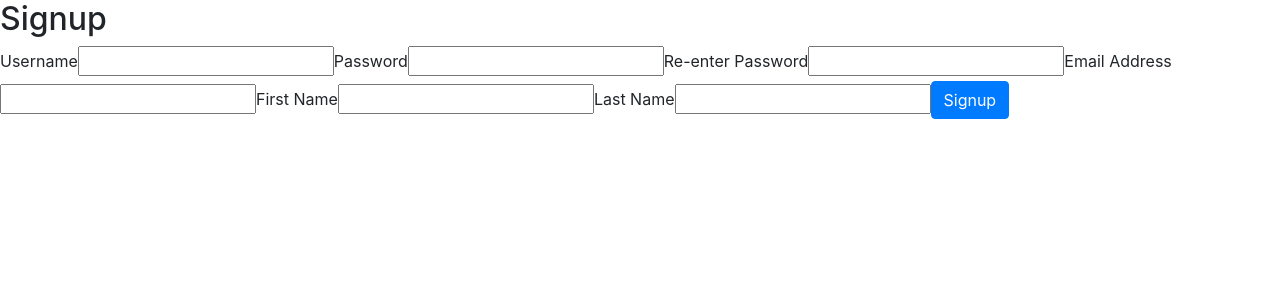
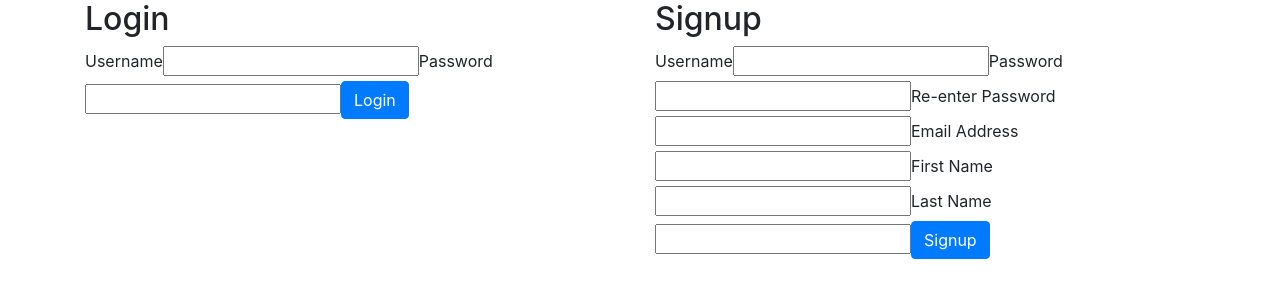
Before and after one commit to cenatividad/Project2-FrontEnd, an Angular app: page / in a window 1280 px wide. Shown: the top 300 px of the page. Built offline with nearby package versions, Linux system fonts and the light colour scheme.

Commit message:
Created wrapper component for login/signup
Created a wrapper component: SignupLoginComponent that holds both login and signup components.

Used bootstrap grid to display them.

```diff
--- a/src/app/app.module.ts
+++ b/src/app/app.module.ts
@@ -11,13 +11,15 @@ import { LoginService } from './services/login.service';
 import { SignupService } from './services/signup.service';
 import { SessionService } from './services/sessions.service';
 import { FormsModule } from '@angular/forms';
+import { SignupLoginComponent } from './components/signup-login/signup-login.component';
 
 @NgModule({
   declarations: [
     AppComponent,
     LoginComponent,
     MainComponent,
-    SignupComponent
+    SignupComponent,
+    SignupLoginComponent
   ],
   imports: [
     BrowserModule,
--- /dev/null
+++ b/src/app/components/signup-login/signup-login.component.html
@@ -0,0 +1,10 @@
+<div class="container">
+  <div class="row">
+    <div class="col-md-6 col-12">
+      <app-login></app-login>
+    </div>
+    <div class="col-md-6 col-12">
+      <app-signup></app-signup>
+    </div>
+  </div>
+</div>
--- /dev/null
+++ b/src/app/components/signup-login/signup-login.component.ts
@@ -0,0 +1,15 @@
+import { Component, OnInit } from '@angular/core';
+
+@Component({
+  selector: 'app-signup-login',
+  templateUrl: './signup-login.component.html',
+  styleUrls: ['./signup-login.component.css']
+})
+export class SignupLoginComponent implements OnInit {
+
+  constructor() { }
+
+  ngOnInit() {
+  }
+
+}
```
Also changed, not shown: src/app/app-routing.module.ts (+7 -1 lines), src/app/components/signup-login/signup-login.component.css (added), 1 other file (tests, documents, lock files or other folders).
